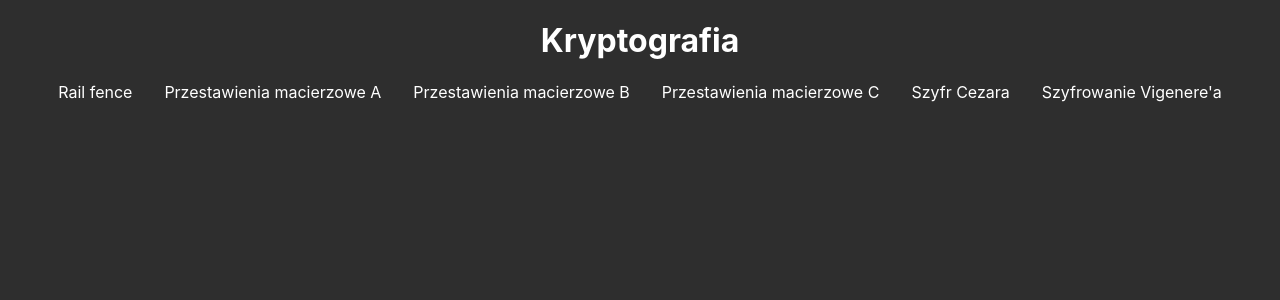
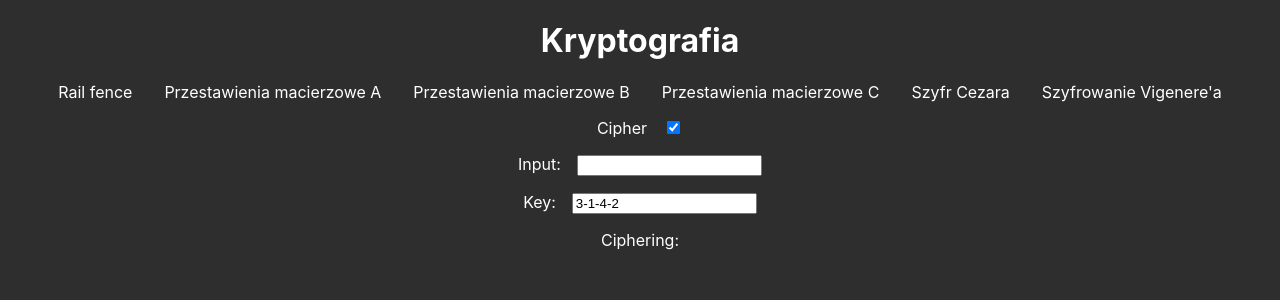
Before and after one commit to raczylos/Modu-y-kryptograficzne, a React (Create React App) app in the folder kryptografia/: page /macierzoweA in a window 1280 px wide. Shown: the top 300 px of the page. Built offline with nearby package versions, Linux system fonts and the light colour scheme.

Commit message:
railfence i macierzoweA

```diff
--- a/kryptografia/src/Home.js
+++ b/kryptografia/src/Home.js
@@ -1,6 +1,8 @@
 import React from 'react';
 import Navbar from './Navbar';
 import { Routes, Route } from 'react-router-dom'
+import Railfence from './railfence';
+import MacierzoweA from './MacierzoweA';
 
 function Home() {
     return (
@@ -8,8 +10,8 @@ function Home() {
             <h1>Kryptografia</h1>
             <Navbar />
             <Routes>
-                <Route path="/railfence" element={<div />}></Route>
-                <Route path="/macierzoweA" element={<div />}></Route>
+                <Route path="/railfence" element={<Railfence />}></Route>
+                <Route path="/macierzoweA" element={<MacierzoweA />}></Route>
                 <Route path="/macierzoweB" element={<div />}></Route>
                 <Route path="/macierzoweC" element={<div />}></Route>
                 <Route path="/cezar" element={<div />}></Route>
--- /dev/null
+++ b/kryptografia/src/MacierzoweA.js
@@ -0,0 +1,94 @@
+import React from 'react';
+
+function Algorithm(props) {
+    let word = props.text;
+    let newWord = word;
+    let keyText = props.keyText;
+    let n = 0;
+
+    for (let a = 0; a < keyText.length; a++) {
+        if (keyText.charAt(a) !== '-') {
+            n++;
+        }
+    }
+
+    for (let a = 0, nr = 0; a < word.length; a += n) {
+        for (let a2 = 0, a3 = a + a2; a2 < keyText.length; a2++) {
+            if (keyText.charAt(a2) !== '-') {
+                let v = (nr * n) + keyText.charCodeAt(a2) - 49;
+                if (v < word.length) {
+                    if (props.isCiphering)
+                        newWord = setCharAt(newWord, a3, word.charAt(v));
+                    else
+                        newWord = setCharAt(newWord, v, word.charAt(a3));
+                    a3++;
+                }
+            }
+        }
+        nr++;
+    }
+
+    if (props.isCiphering) //Potrzebne poniewaz by zaczelo rozszyfrowywac
+        return <p>Ciphering: {newWord}</p>;
+    else
+        return <p>Deciphering: {newWord}</p>;
+}
+
+function setCharAt(text, id, c) {
+    if (id > text.length - 1)
+        return text;
+    return text.substring(0, id) + c + text.substring(id + 1);
+}
+
+
+class MacierzoweA extends React.Component {
+    constructor(props) {
+        super(props);
+        this.handleCipheringChange = this.handleCipheringChange.bind(this);
+        this.handleInputChange = this.handleInputChange.bind(this);
+        this.handleKeyChange = this.handleKeyChange.bind(this);
+        this.state = {
+            inputText: '',
+            key: '3-1-4-2',
+            isCiphering: true
+        };
+    }
+
+    handleCipheringChange(newValue) {
+        this.setState({ isCiphering: newValue.target.checked });
+    }
+    handleInputChange(newText) {
+        this.setState({ inputText: newText.target.value });
+    }
+    handleKeyChange(newValue) {
+        this.setState({ key: newValue.target.value });
+    }
+
+
+    render() {
+        const inputText = this.state.inputText;
+        const keyText = this.state.key;
+        const isCiphering = this.state.isCiphering;
+        return (
+            <div>
+                <p>Cipher&emsp;
+                    <input type="checkbox" checked={this.state.isCiphering} onChange={this.handleCipheringChange} />
+                </p>
+                <p>
+                    Input:&emsp;
+                    <input value={inputText} onChange={this.handleInputChange} />
+                </p>
+                <p>
+                    Key:&emsp;
+                    <input value={keyText} onChange={this.handleKeyChange} />
+                </p>
+                <Algorithm
+                    text={inputText}
+                    keyText={keyText}
+                    isCiphering={isCiphering} />
+            </div>
+        );
+    }
+}
+
+export default MacierzoweA
--- /dev/null
+++ b/kryptografia/src/railfence.js
@@ -0,0 +1,90 @@
+import React from 'react';
+
+function Algorithm(props) {
+    let text = props.text;
+    let newText = props.text;
+    let n = parseInt(props.rails);
+    if (Number.isNaN(n)) {
+        return '';
+    }
+    if (n < 2 || n > text.length)
+        return '';
+
+    for (let a = 0, nr = 0; a < n; a++) {
+        for (let a2 = a; a2 < text.length; nr++) {
+            if (props.isCiphering)
+                newText = setCharAt(newText, nr, text.charAt(a2));
+            else
+                newText = setCharAt(newText, a2, text.charAt(nr));
+
+            if ((nr % 2 === 0 || a === 0) && a !== n - 1)
+                a2 += (n - 1 - a) * 2;
+            else
+                a2 += a * 2;
+        }
+    }
+
+    if (props.isCiphering) //Potrzebne poniewaz by zaczelo rozszyfrowywac
+        return <p>Ciphering: {newText}</p>;
+    else
+        return <p>Deciphering: {newText}</p>;
+}
+
+function setCharAt(text, id, c) {
+    if (id > text.length - 1)
+        return text;
+    return text.substring(0, id) + c + text.substring(id + 1);
+}
+
+
+class Railfence extends React.Component {
+    constructor(props) {
+        super(props);
+        this.handleCipheringChange = this.handleCipheringChange.bind(this);
+        this.handleInputChange = this.handleInputChange.bind(this);
+        this.handleRailsChange = this.handleRailsChange.bind(this);
+        this.state = {
+            inputText: '',
+            rails: 3,
+            isCiphering: true
+        };
+    }
+
+    handleCipheringChange(newValue) {
+        this.setState({ isCiphering: newValue.target.checked });
+    }
+    handleInputChange(newText) {
+        this.setState({ inputText: newText.target.value });
+    }
+    handleRailsChange(newValue) {
+        this.setState({ rails: newValue.target.value });
+    }
+
+
+    render() {
+        const inputText = this.state.inputText;
+        const rails = this.state.rails;
+        const isCiphering = this.state.isCiphering;
+        return (
+            <div>
+                <p>Cipher&emsp;
+                    <input type="checkbox" checked={this.state.isCiphering} onChange={this.handleCipheringChange} />
+                </p>
+                <p>
+                    Input:&emsp;
+                    <input value={inputText} onChange={this.handleInputChange} />
+                </p>
+                <p>
+                    Rails:&emsp;
+                    <input type="number" value={this.state.rails} onChange={this.handleRailsChange} />
+                </p>
+                <Algorithm
+                    text={inputText}
+                    rails={rails}
+                    isCiphering={isCiphering} />
+            </div>
+        );
+    }
+}
+
+export default Railfence
```
